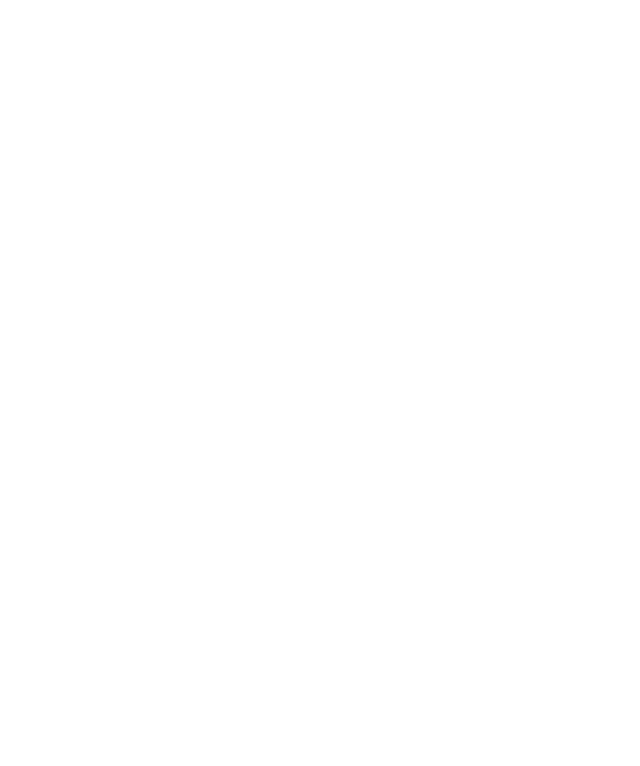
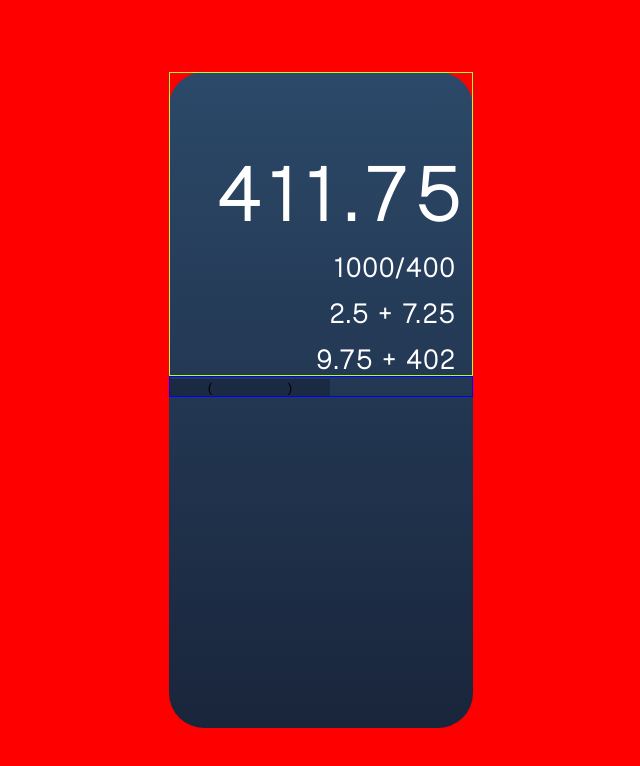
Before and after one commit to jessicalima22/calculator-react, a Next.js app: page / in a window 1280 px wide. Shown: the top 766 px of the page, without its empty margins (319-959 px from the left). Built offline with nearby package versions, Linux system fonts and the light colour scheme.

Commit message:
Style container up ok
Background, font and all style of container up is ok

```diff
--- /dev/null
+++ b/Component/Parenthesis.jsx
@@ -0,0 +1,8 @@
+import styles from '../styles/parenthesis.module.css'
+export default function Parenthesis (props){
+    return(
+        <div >
+          <button className={styles.parenthesis}>{props.signal}</button>
+        </div>
+    )
+}
--- a/pages/index.jsx
+++ b/pages/index.jsx
@@ -2,11 +2,27 @@ import Head from 'next/head'
 import Image from 'next/image'
 import styles from '../styles/Home.module.css'
 import { useState } from 'react'
+import Parenthesis from '../Component/Parenthesis'
 
 export default function Home() {
   return (
-    <div className={styles.container}>
+    <div className={styles.background}>
+      <div className={styles.containerUp}>
+        <h1 className={styles.h1}>411.75</h1>
+        <h2 className={styles.h2}>1000/400</h2>
+        <h2 className={styles.h2}>2.5 + 7.25</h2>
+        <h2 className={styles.h2}>9.75 + 402</h2>
+      </div>
+      <div className={styles.conteinerDown}>
+        <Parenthesis className={styles.parenthesis} signal= "("/>
+        <Parenthesis className={styles.parenthesis} signal= ")"/>
+        <div className={styles.buttons}>
+          <div className={styles.numbers}></div>
+          <div className={styles.operations}></div>
+        </div>
 
+
+      </div>
     </div>
   )
 }
--- a/styles/Home.module.css
+++ b/styles/Home.module.css
@@ -1,129 +1,53 @@
-.container {
-  padding: 0 2rem;
-}
+@import url('https://fonts.googleapis.com/css2?family=Public+Sans:wght@100&display=swap');
 
-.main {
-  min-height: 100vh;
-  padding: 4rem 0;
-  flex: 1;
-  display: flex;
-  flex-direction: column;
-  justify-content: center;
-  align-items: center;
-}
-
-.footer {
-  display: flex;
-  flex: 1;
-  padding: 2rem 0;
-  border-top: 1px solid #eaeaea;
-  justify-content: center;
-  align-items: center;
-}
-
-.footer a {
-  display: flex;
-  justify-content: center;
-  align-items: center;
-  flex-grow: 1;
-}
-
-.title a {
-  color: #0070f3;
-  text-decoration: none;
-}
-
-.title a:hover,
-.title a:focus,
-.title a:active {
-  text-decoration: underline;
-}
-
-.title {
-  margin: 0;
-  line-height: 1.15;
-  font-size: 4rem;
-}
-
-.title,
-.description {
-  text-align: center;
-}
-
-.description {
-  margin: 4rem 0;
-  line-height: 1.5;
-  font-size: 1.5rem;
-}
-
-.code {
-  background: #fafafa;
-  border-radius: 5px;
-  padding: 0.75rem;
-  font-size: 1.1rem;
-  font-family: Menlo, Monaco, Lucida Console, Liberation Mono, DejaVu Sans Mono,
-    Bitstream Vera Sans Mono, Courier New, monospace;
-}
-
-.grid {
+#__next{
   display: flex;
   align-items: center;
   justify-content: center;
-  flex-wrap: wrap;
-  max-width: 800px;
 }
 
-.card {
-  margin: 1rem;
-  padding: 1.5rem;
-  text-align: left;
-  color: inherit;
-  text-decoration: none;
-  border: 1px solid #eaeaea;
-  border-radius: 10px;
-  transition: color 0.15s ease, border-color 0.15s ease;
-  max-width: 300px;
+.background{
+  background: linear-gradient(to bottom, #2c4969,#19253b);
+  width: 19rem;
+  height: 41rem;
+  border-radius: 35px;
+  color: white;
 }
 
-.card:hover,
-.card:focus,
-.card:active {
-  color: #0070f3;
-  border-color: #0070f3;
+.containerUp{
+  border: 1px greenyellow solid;
+  padding-top: 5rem;
+  display: flex;
+  flex-direction: column;
+  align-items: flex-end;
+
 }
 
-.card h2 {
-  margin: 0 0 1rem 0;
-  font-size: 1.5rem;
+
+.h1{
+  font-size: 4.5rem;
+  letter-spacing: 0.6rem;
+  margin: 0;
+  padding-right: 0.2rem;
 }
 
-.card p {
+.h2{
   margin: 0;
-  font-size: 1.25rem;
-  line-height: 1.5;
+  padding-right: 1rem;
+  font-size: 1.6rem;
+  letter-spacing: 0.12rem;
+  margin-top: 1rem;
 }
 
-.logo {
-  height: 1em;
-  margin-left: 0.5rem;
+.conteinerDown{
+  border: 1px solid blue;
+  display: flex;
+  flex-wrap: wrap;
 }
 
-@media (max-width: 600px) {
-  .grid {
-    width: 100%;
-    flex-direction: column;
-  }
+.parenthesis{
+  background-color: red;
+  width: 5rem;
+  border: 0;
+
 }
-
-@media (prefers-color-scheme: dark) {
-  .card,
-  .footer {
-    border-color: #222;
-  }
-  .code {
-    background: #111;
-  }
-  .logo img {
-    filter: invert(1);
-  }
-}
--- a/styles/globals.css
+++ b/styles/globals.css
@@ -1,9 +1,16 @@
+
 html,
 body {
   padding: 0;
   margin: 0;
-  font-family: -apple-system, BlinkMacSystemFont, Segoe UI, Roboto, Oxygen,
-    Ubuntu, Cantarell, Fira Sans, Droid Sans, Helvetica Neue, sans-serif;
+  box-sizing: border-box;
+  display: flex;
+  align-items: center;
+  justify-content: center;
+  height: 100vh;
+  background-color: red;
+  font-family: 'Public Sans', sans-serif;
+
 }
 
 
--- /dev/null
+++ b/styles/parenthesis.module.css
@@ -0,0 +1,6 @@
+.parenthesis{
+    background-color: #1a2a43;
+    width: 5rem;
+    border: 0;
+
+  }
```
Also changed, not shown: calculator.jpg (added).
